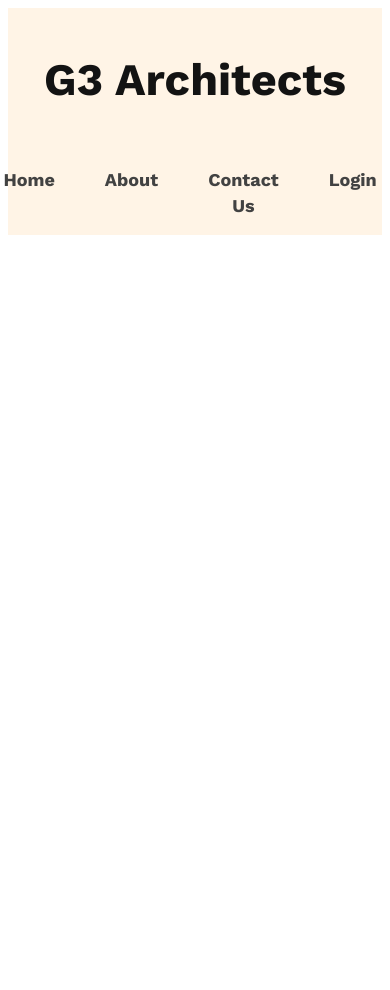
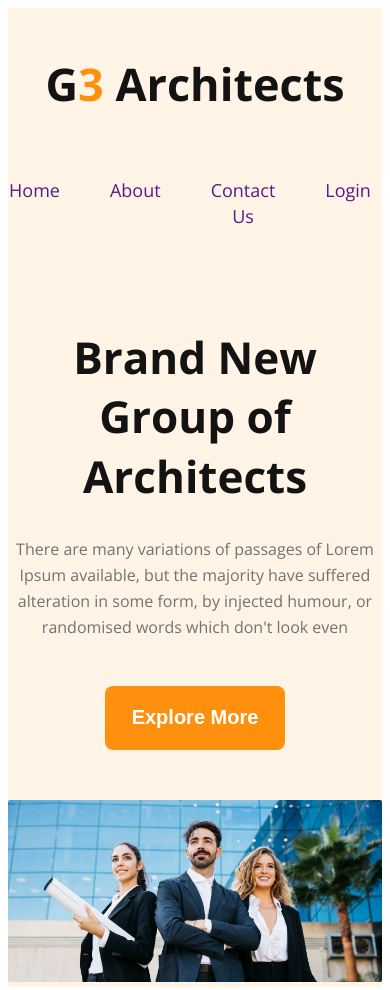
Before and after one commit to Shuvochakma420/g3-architect-website, a plain HTML site: page index.html in a window 390 px wide. Shown: the top 990 px of the page. Before the commit the page ends 844 px from the top, so only its background shows below. Drawn offline with nearby package versions, Linux system fonts and the light colour scheme.

Commit message:
nav bar and banner added

```diff
--- a/index.html
+++ b/index.html
@@ -1,18 +1,24 @@
 <!DOCTYPE html>
 <html lang="en">
+
 <head>
   <meta charset="UTF-8">
   <meta name="viewport" content="width=device-width, initial-scale=1.0">
   <title>Responsive Website</title>
+
   <link rel="preconnect" href="https://fonts.googleapis.com">
-<link rel="preconnect" href="https://fonts.gstatic.com" crossorigin>
-<link href="https://fonts.googleapis.com/css2?family=Open+Sans:wght@400;700;800&family=Work+Sans:wght@700&display=swap" rel="stylesheet">
+  <link rel="preconnect" href="https://fonts.gstatic.com" crossorigin>
+  <link
+    href="https://fonts.googleapis.com/css2?family=Open+Sans:wght@400;700;800&family=Work+Sans:wght@700&display=swap"
+    rel="stylesheet">
+
   <link rel="stylesheet" href="style/style.css">
 </head>
+
 <body>
   <header>
     <nav>
-      <h3 class="nav-title">G3 Architects</h3>
+      <h3>G<span class="txt-clr">3</span> Architects</h3>
       <ul>
         <li><a href="">Home</a></li>
         <li><a href="">About</a></li>
@@ -20,8 +26,19 @@
         <li><a href="">Login</a></li>
       </ul>
     </nav>
+    <div class="banner">
+      <div class="banner-text">
+        <h1 class="banner-title">Brand New</h1>
+          <h1 class="banner-title-2">Group of Architects</h1>
+        <p class="banner-description">There are many variations of passages of Lorem Ipsum available, but the majority
+          have suffered alteration in some form, by injected humour, or randomised words which don't look even</p>
+          <button class="explore-btn">Explore More</button>
+      </div>
+      <img class="banner-img" src="images/banner.png" alt="">
+    </div>
   </header>
   <main></main>
   <footer></footer>
 </body>
+
 </html>
--- a/style/style.css
+++ b/style/style.css
@@ -1,11 +1,10 @@
-header{
+body {
+  font-family: 'Open Sans', sans-serif;
+}
+
+header {
   background: rgba(255, 144, 14, 0.10);
 
-}
-
-body {
-  font-family: 'Open Sans', sans-serif;
-  font-family: 'Work Sans', sans-serif;
 }
 
 nav {
@@ -14,18 +13,21 @@ nav {
   align-items: center;
 }
 
-nav ul {
-  display: flex;
+nav h3 {
+  color: var(--Dark-01, #131313);
+  text-align: center;
+  font-size: 45px;
+  font-weight: 700;
 }
 
-nav li {
-  list-style: none;
-  padding-right: 50px;
-  text-align: center;
+.txt-clr {
+  color: #FF900E;
 }
 
-nav a {
-  text-decoration: none;
+
+nav ul {
+  list-style: none;
+  display: flex;
   color: #424242;
   text-align: center;
   font-size: 18px;
@@ -34,26 +36,117 @@ nav a {
   /* 144.444% */
 }
 
-.nav-title {
+nav li {
+  margin-right: 50px;
+}
+
+nav a {
+  text-decoration: none;
+}
+
+/* banner-content */
+
+.banner-text {
+  text-align: center;
+  margin-top: 80px;
+}
+
+.banner-title {
   color: #131313;
   text-align: center;
-  font-family: "Work Sans";
-  font-size: 45px;
+  font-size: 64px;
   font-weight: 700;
 }
 
-/* responsive style for mobile device */
+.banner-title-2 {
+  color: #131313;
+  text-align: center;
+  font-size: 64px;
+  font-weight: 700;
+  margin-top: -55px;
+}
+
+.banner-description {
+  color: var(--Dark-03, #727272);
+  text-align: center;
+  font-size: 16px;
+  font-weight: 400;
+  line-height: 26px;
+  padding: 0 526px;
+  /* 162.5% */
+}
+
+.explore-btn {
+  color: #FFF;
+  text-align: center;
+  font-size: 20px;
+  font-weight: 600;
+  width: 180px;
+  height: 64px;
+  flex-shrink: 0;
+  border: 0;
+  border-radius: 8px;
+  background: #FF900E;
+  margin-top: 30px;
+
+}
+
+.banner-img {
+  padding: 50px 240px;
+}
+
+/* responsive for mobile device */
 
 @media screen and (max-width: 576px) {
-  nav{
+  nav {
     flex-direction: column;
   }
+
+  .banner-title {
+    color: #131313;
+    text-align: center;
+    font-size: 44px;
+    font-weight: 700;
+    padding-bottom: 25px;
+  }
+
+  .banner-title-2 {
+    color: #131313;
+    text-align: center;
+    font-size: 44px;
+    font-weight: 700;
+    margin-top: -55px;
+  }
+
+  .banner-description {
+    padding: 0px;
+    /* 162.5% */
+  }
+
+  .banner-img {
+    padding: 0;
+    padding-top: 50px;
+    width: 100%;
+  }
+
 }
 
-/* responsive style for tab or mid device */
+/* responsive for mid device ipad or tab */
 
-@media screen and (min-width: 576px) and (max-width: 920px) {
-  nav{
+@media screen and (min-width: 576px) and (max-width:920px) {
+  nav {
     flex-direction: column;
   }
+
+  .banner-description {
+    padding: 0px;
+    /* 162.5% */
+  }
+
+  .banner-img{
+    padding: 0;
+    padding-top: 50px;
+    width: 100%;
+  }
+
 }
```
